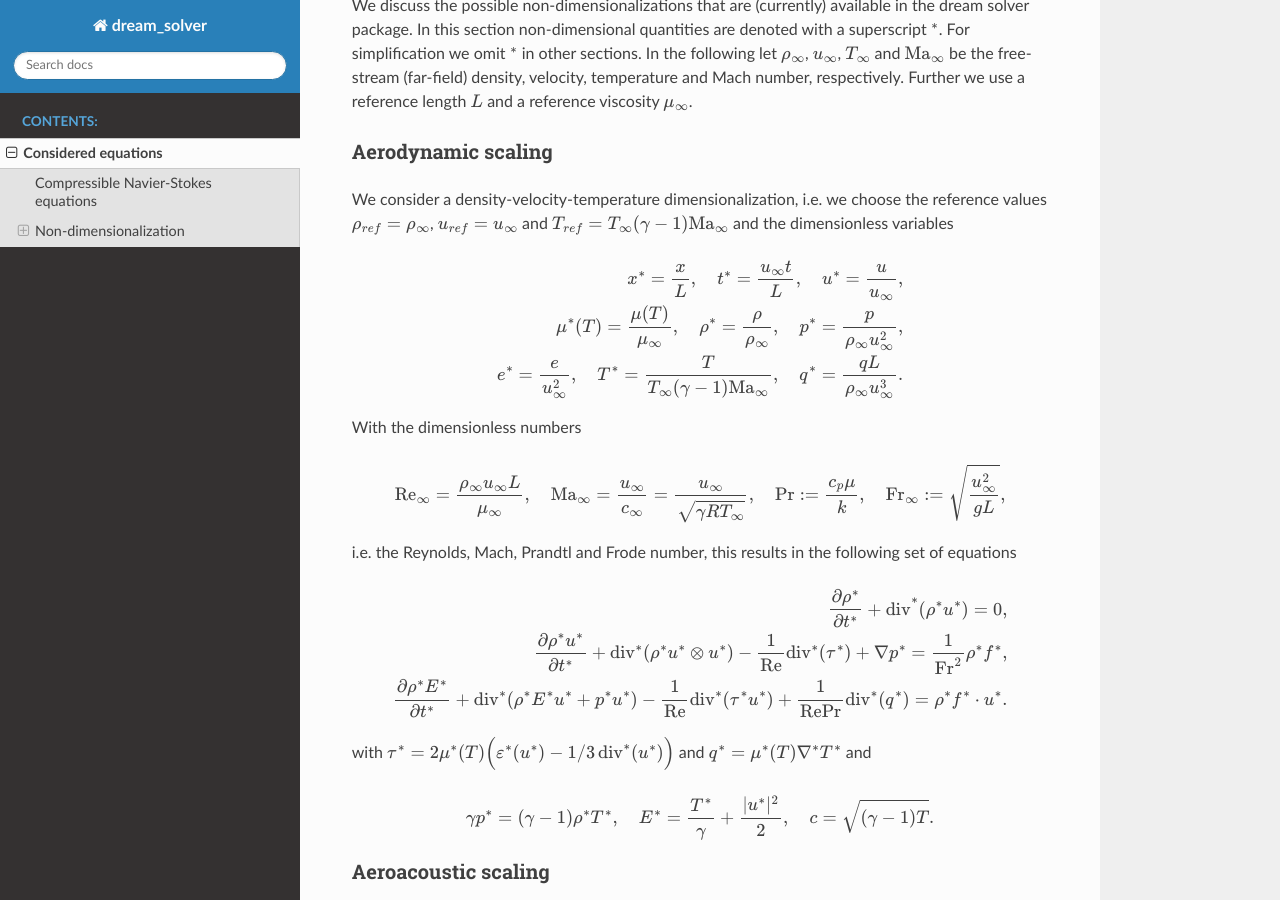
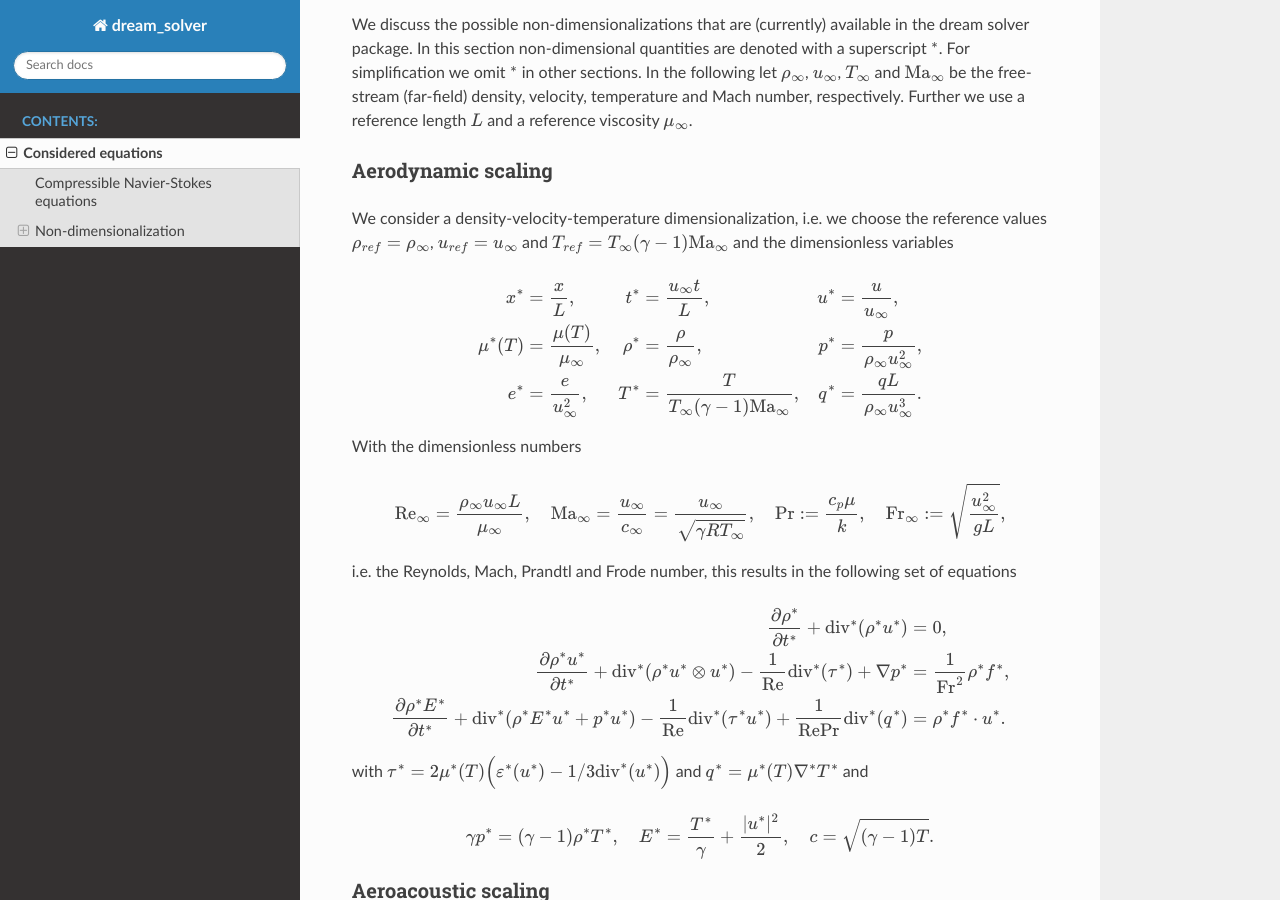
Before and after one commit to plederer/dream_solver, a Sphinx documentation site: the page built from docs/basics/navierstokes.rst, in a window 1280 px wide and 900 px high, scrolled down 1068 px. Built offline with Sphinx 7.4.7 and the Read the Docs theme 2.0.0, drawn with Linux system fonts in a browser that asks for light colours; some of the changed text lies outside the part shown.

Commit message:
minor formating

```diff
--- a/docs/basics/navierstokes.rst
+++ b/docs/basics/navierstokes.rst
@@ -71,15 +70,15 @@
 
 .. math::
 
-    {x}^* = \frac{x}{L}, \quad
-    {t}^* = \frac{u_\infty t}{L}, \quad
-    {{u}}^* = \frac{{u}}{u_\infty}, \\
-    {\mu}^*(T) = \frac{\mu(T)}{\mu_\infty}, \quad
-    {\rho}^* = \frac{\rho}{\rho_\infty},  \quad
-    {p}^* = \frac{p}{\rho_{\infty} u_{\infty}^2}, \\
-    {e}^* = \frac{e}{u_\infty^2}, \quad
-    {T}^* = \frac{T}{T_\infty (\gamma - 1)\text{Ma}_\infty}, \quad
-    {{q}}^* = \frac{{q} L}{\rho_{\infty} u_{\infty}^3}.
+    {x}^* &= \frac{x}{L}, \quad &
+    {t}^* &= \frac{u_\infty t}{L}, \quad &
+    {{u}}^* &= \frac{{u}}{u_\infty}, \\
+    {\mu}^*(T) &= \frac{\mu(T)}{\mu_\infty}, \quad &
+    {\rho}^* &= \frac{\rho}{\rho_\infty},  \quad &
+    {p}^* &= \frac{p}{\rho_{\infty} u_{\infty}^2}, \\
+    {e}^* &= \frac{e}{u_\infty^2}, \quad &
+    {T}^* &= \frac{T}{T_\infty (\gamma - 1)\text{Ma}_\infty}, \quad &
+    {{q}}^* &= \frac{{q} L}{\rho_{\infty} u_{\infty}^3}.
 
 With the dimensionless numbers
 
@@ -95,16 +94,17 @@
 
 .. math::
 
-    \frac{\partial \rho^*}{\partial t^*} + \operatorname{div^*}(\rho^* u^*) = 0,
+    \frac{\partial \rho^*}{\partial t^*} + {\text{div}}^*(\rho^* u^*) &= 0,
     \\
-    \frac{\partial \rho^* u^*}{\partial t^*} + \operatorname{div}^*(\rho^* u^*  \otimes u^*) - \frac{1}{\text{Re}}\operatorname{div}^*(\tau^*) +\nabla{p^*} = \frac{1}{\text{Fr}^2} \rho^* f^*, \\
+    \frac{\partial \rho^* u^*}{\partial t^*} + {\text{div}}^*(\rho^* u^*  \otimes u^*) - \frac{1}{\text{Re}}{\text{div}}^*(\tau^*) +\nabla{p^*} &= \frac{1}{\text{Fr}^2} \rho^* f^*, \\
     \frac{\partial \rho^* E^*}{\partial t^*} +
-    \operatorname{div}^*(\rho^* E^* u^* + p^* u^*) -
-    \frac{1}{\text{Re}}\operatorname{div}^*(\tau^* u^*)  +
-    \frac{1}{\text{Re}\text{Pr}} \operatorname{div}^*( {q^*}) =
+    {\text{div}}^*(\rho^* E^* u^* + p^* u^*) -
+    \frac{1}{\text{Re}}{\text{div}}^*(\tau^* u^*)  +
+    \frac{1}{\text{Re}\text{Pr}} {\text{div}}^*( {q^*}) &=
     \rho^* f^* \cdot u^*.
 
-with :math:`\tau^* =  2 \mu^*(T)\Big(\varepsilon^*(u^*) - 1/3 \operatorname{div}^*(u^*)\Big)` and :math:`q^* = \mu^*(T) \nabla^* T^*` and
+
+with :math:`\tau^* =  2 \mu^*(T)\Big(\varepsilon^*(u^*) - 1/3 {\text{div}}^*(u^*)\Big)` and :math:`q^* = \mu^*(T) \nabla^* T^*` and
 
 .. math::
 
```
Also changed, not shown: other parts of docs/basics/navierstokes.rst (+5 -6 lines).
